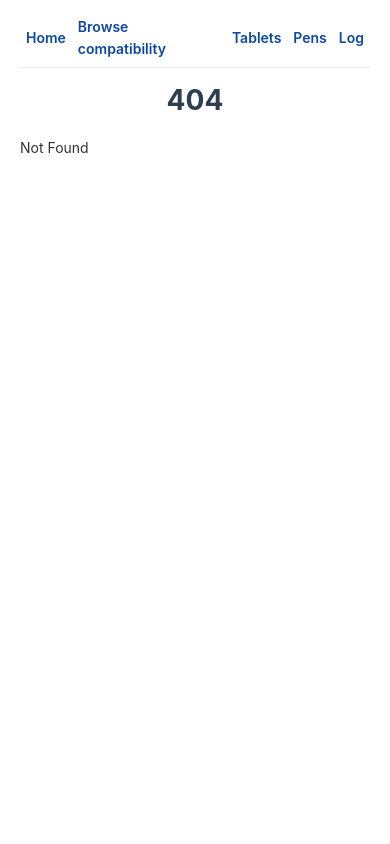
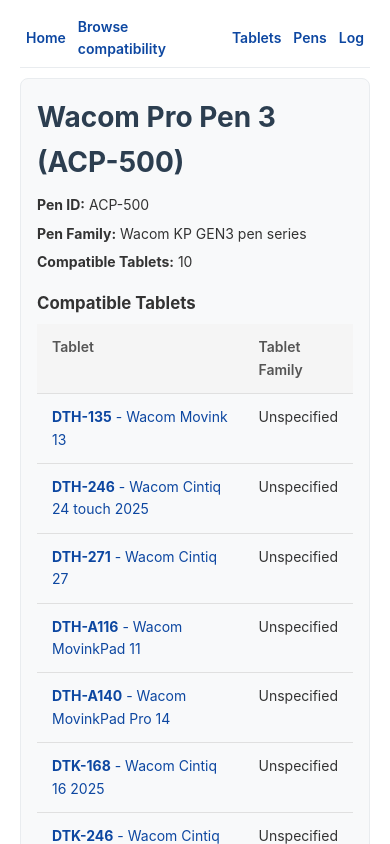
Before and after one commit to TheSevenPens/DrawTabPenCompat, a SvelteKit app: page /pens/wacom/ACP-500/ in a window 390 px wide. Before the commit this address had no page. Shown: the top 844 px of the page. Built offline with nearby package versions, Linux system fonts and the light colour scheme.

Commit message:
Added pages for specific pens and tablets

```diff
--- a/src/components/DeviceTable.svelte
+++ b/src/components/DeviceTable.svelte
@@ -35,9 +35,18 @@
     {#each items as item}
       <tr>
         <td>
-          <strong>{item.id}</strong>
-          {#if item.name && item.name !== item.id}
-            <span> - {item.name}</span>
+          {#if item.href}
+            <a class="item-link" href={item.href}>
+              <strong>{item.id}</strong>
+              {#if item.name && item.name !== item.id}
+                <span> - {item.name}</span>
+              {/if}
+            </a>
+          {:else}
+            <strong>{item.id}</strong>
+            {#if item.name && item.name !== item.id}
+              <span> - {item.name}</span>
+            {/if}
           {/if}
         </td>
         <td>{item.family}</td>
@@ -80,4 +89,13 @@
   .sort-btn:hover {
     text-decoration: underline;
   }
+
+  .item-link {
+    color: #0d47a1;
+    text-decoration: none;
+  }
+
+  .item-link:hover {
+    text-decoration: underline;
+  }
 </style>
--- /dev/null
+++ b/src/lib/tablet-url.js
@@ -0,0 +1,13 @@
+export function slugifyPathSegment(value) {
+  return String(value || '')
+    .trim()
+    .toLowerCase()
+    .replace(/[^a-z0-9]+/g, '-')
+    .replace(/^-+|-+$/g, '') || 'tablet';
+}
+
+export function buildTabletDetailHref(basePath, tablet) {
+  const slugSource = tablet.brand || tablet.name || tablet.id;
+  const slug = slugifyPathSegment(slugSource);
+  return `${basePath}/tablets/${slug}/${encodeURIComponent(tablet.id)}/`;
+}
--- /dev/null
+++ b/src/routes/pens/[penBrand]/[penId]/+page.js
@@ -0,0 +1,48 @@
+import { error } from '@sveltejs/kit';
+import { base } from '$app/paths';
+import { getCompatibilityData } from '../../../../lib/compatibility-data-store.js';
+import { buildTabletDetailHref } from '../../../../lib/tablet-url.js';
+
+export async function load({ fetch, params }) {
+  const data = await getCompatibilityData(base, fetch);
+  const penId = decodeURIComponent(params.penId);
+  const penDef = data.penDefs.get(penId);
+
+  if (!penDef) {
+    throw error(404, `Unknown pen: ${penId}`);
+  }
+
+  const familyId = penDef.familyId || '';
+  const uniqueTabletIds = new Set();
+  for (const pair of data.pairs) {
+    if (pair.penId === penId) {
+      uniqueTabletIds.add(pair.tabletId);
+    }
+  }
+
+  const tablets = Array.from(uniqueTabletIds)
+    .map((id) => {
+      const def = data.tabletDefs.get(id);
+      const tabletFamilyId = def?.familyId || '';
+      return {
+        id,
+        name: def?.name || id,
+        family: data.tabletFamilyDefs.get(tabletFamilyId) || tabletFamilyId || 'Unspecified',
+        href: buildTabletDetailHref(base, {
+          id,
+          brand: def?.brand || '',
+          name: def?.name || id
+        })
+      };
+    })
+    .sort((a, b) => a.id.localeCompare(b.id, undefined, { numeric: true }));
+
+  return {
+    pen: {
+      id: penId,
+      name: penDef.name || penId,
+      family: data.penFamilyDefs.get(familyId) || familyId || 'Unspecified'
+    },
+    tablets
+  };
+}
--- /dev/null
+++ b/src/routes/pens/[penBrand]/[penId]/+page.svelte
@@ -0,0 +1,59 @@
+<script>
+  import DeviceTable from '../../../../components/DeviceTable.svelte';
+
+  export let data;
+
+  $: pageTitle = data.pen.name && data.pen.name !== data.pen.id
+    ? `${data.pen.name} (${data.pen.id})`
+    : data.pen.id;
+</script>
+
+<svelte:head>
+  <title>{pageTitle} | SevenPens Wacom Compatibility</title>
+</svelte:head>
+
+<div class="pen-detail-page">
+  <h1>{pageTitle}</h1>
+
+  <section class="pen-summary">
+    <div><strong>Pen ID:</strong> {data.pen.id}</div>
+    <div><strong>Pen Family:</strong> {data.pen.family}</div>
+    <div><strong>Compatible Tablets:</strong> {data.tablets.length}</div>
+  </section>
+
+  <section class="pen-tablets">
+    <h2>Compatible Tablets</h2>
+    {#if data.tablets.length === 0}
+      <p>No compatible tablets found for this pen.</p>
+    {:else}
+      <DeviceTable items={data.tablets} itemLabel="Tablet" familyLabel="Tablet Family" />
+    {/if}
+  </section>
+</div>
+
+<style>
+  .pen-detail-page {
+    background: #f8f9fa;
+    border: 1px solid #e9ecef;
+    border-radius: 8px;
+    padding: 16px;
+    margin: 0 auto;
+  }
+
+  .pen-detail-page h1 {
+    text-align: left;
+    margin-bottom: 10px;
+  }
+
+  .pen-summary {
+    display: grid;
+    gap: 6px;
+    margin-bottom: 16px;
+    color: #333;
+  }
+
+  .pen-tablets h2 {
+    margin: 0 0 8px;
+    font-size: 1.05rem;
+  }
+</style>
```
Also changed, not shown: src/lib/pen-url.js (added, +13 -0 lines), src/routes/[tabletBrand]/[tabletId]/+page.js (added, +48 -0 lines), src/routes/pens/+page.js (+7 -1 lines), src/routes/tablets/+page.js (+7 -1 lines), src/routes/tablets/[tabletBrand]/[tabletId]/+page.js (added, +48 -0 lines), src/routes/tablets/[tabletBrand]/[tabletId]/+page.svelte (added, +59 -0 lines), src/lib/data-loader.js.
